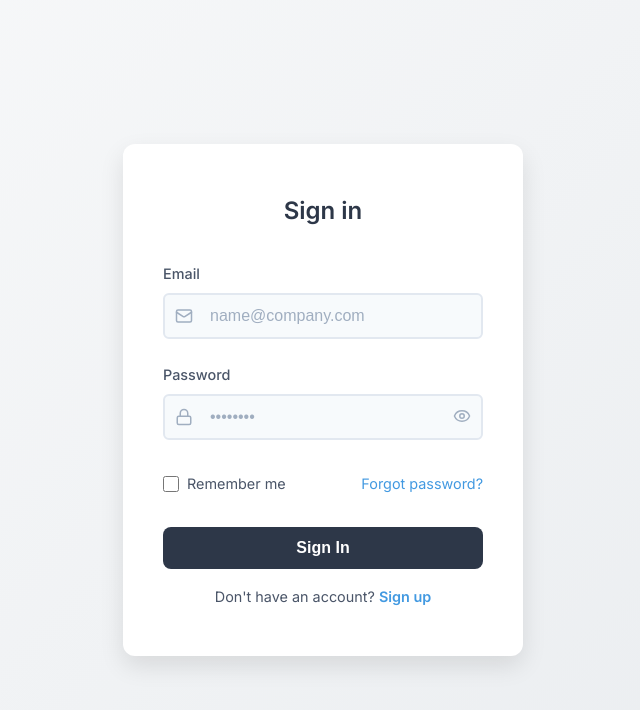
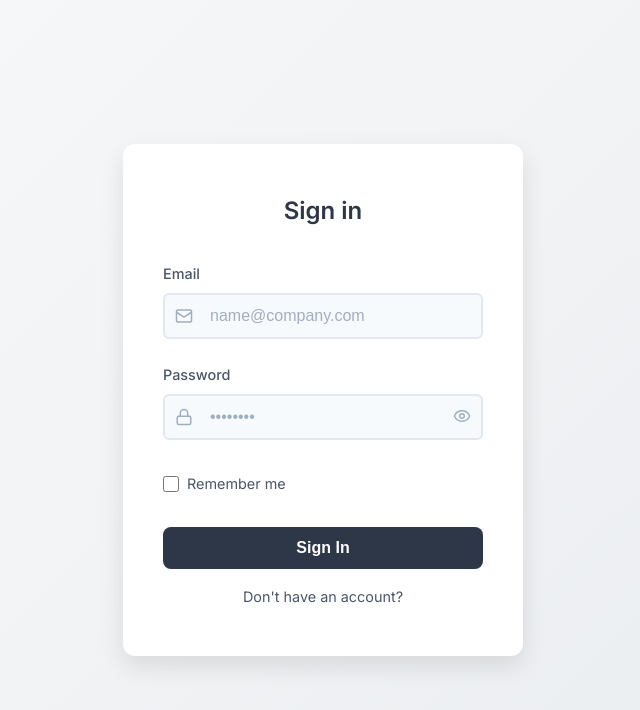
Before and after one commit to waqqas-ali/E-billing-web-appliction, a React (Vite) app: page /login in a window 1280 px wide. Shown: the top 710 px of the page, without its empty margins (317-957 px from the left). Built offline with nearby package versions, Linux system fonts and the light colour scheme; no server answers.

Commit message:
change in Logic

```diff
--- a/src/pages/auth/login/Login.jsx
+++ b/src/pages/auth/login/Login.jsx
@@ -746,9 +746,9 @@ const Login = () => {
                   </label>
                 </div>
 
-                <Link to="/forgot-password" className={styles.forgotLink} tabIndex={0}>
+                {/* <Link to="/forgot-password" className={styles.forgotLink} tabIndex={0}>
                   Forgot password?
-                </Link>
+                </Link> */}
               </div>
 
               <Button
@@ -765,9 +765,9 @@ const Login = () => {
 
             <div className={styles.signupText}>
               Don't have an account?{' '}
-              <Link to="/register" className={styles.signupLink}>
+              {/* <Link to="/register" className={styles.signupLink}>
                 Sign up
-              </Link>
+              </Link> */}
             </div>
           </div>
         </div>
```
